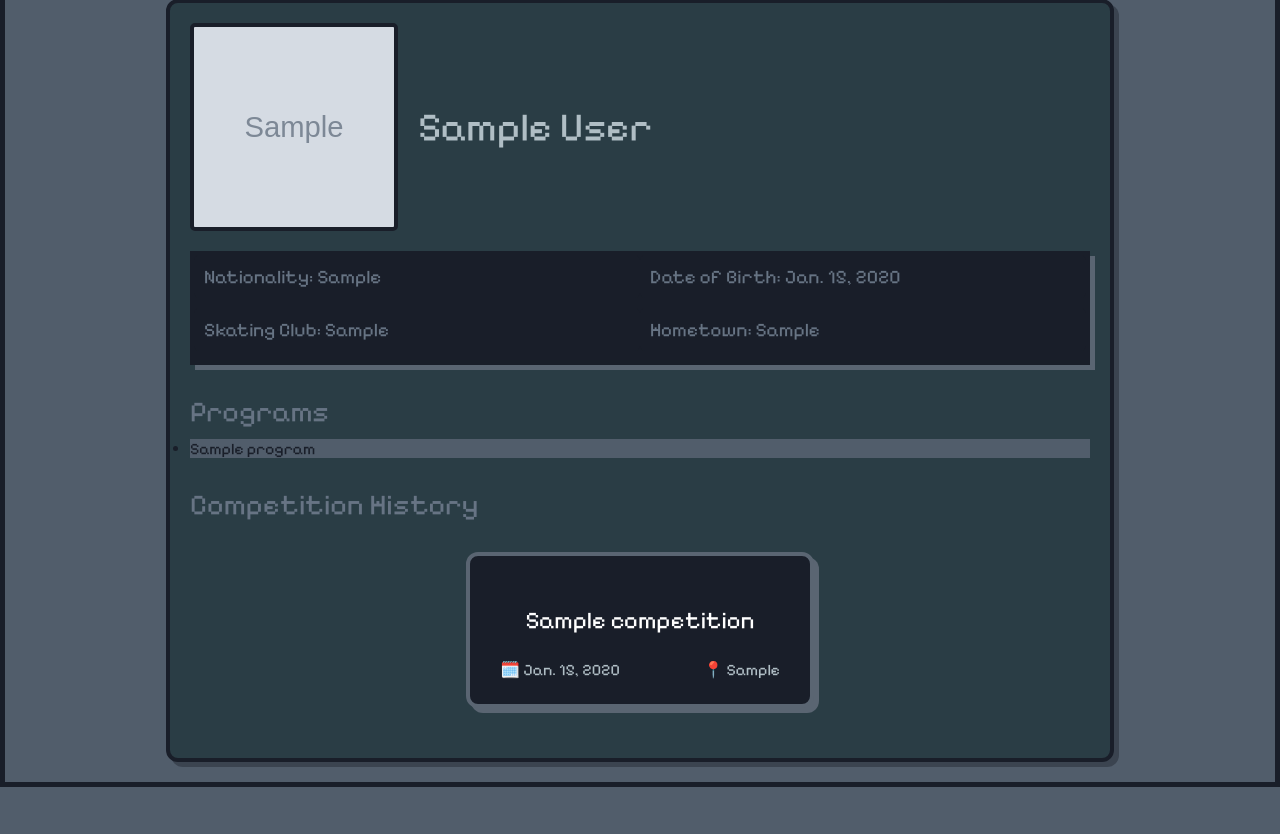
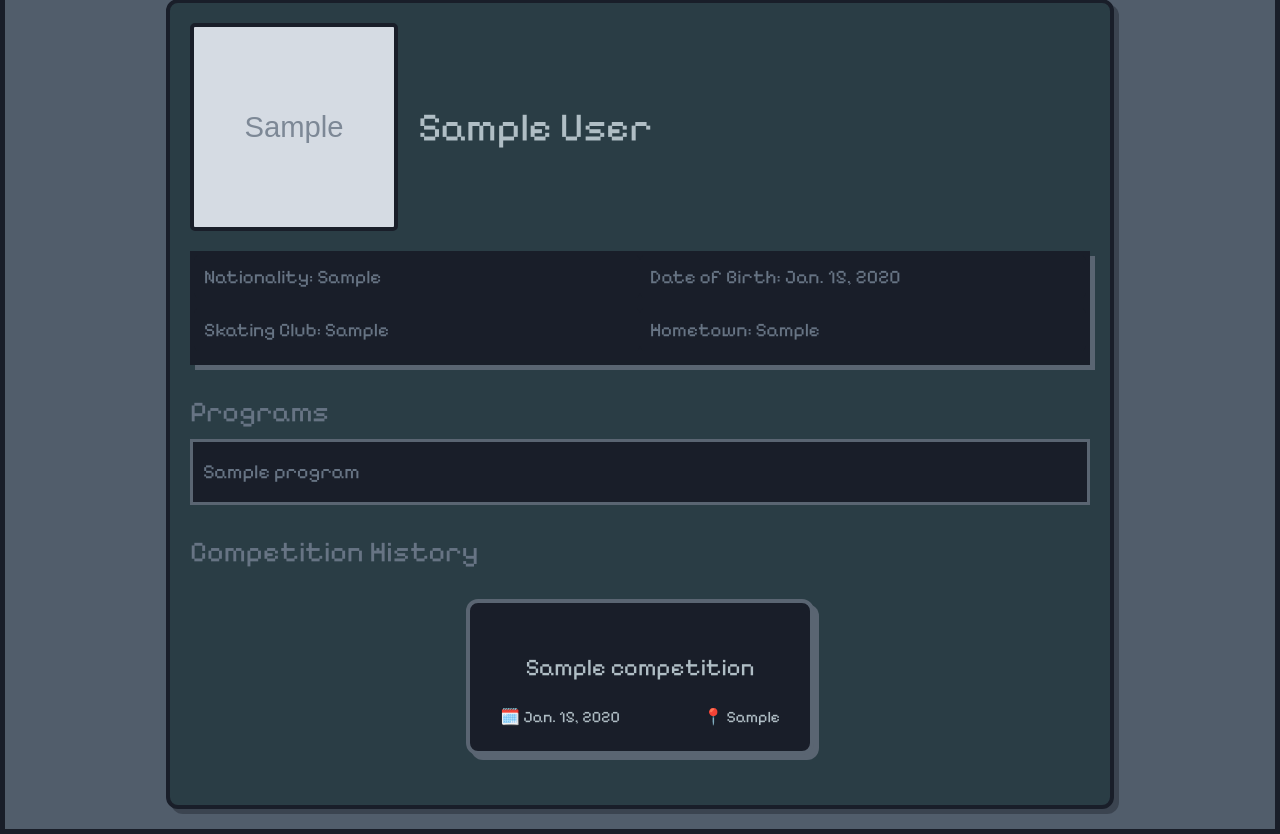
Before and after one commit to elitsamincheva/cs412, a Django app: page /figure_skating_game/skater/1/ in a window 1280 px wide. Shown: the part 302-1136 px from the top of the page. Before the commit the page ends 1089 px from the top, so only its background shows below. Run offline with Django 4.2, Linux system fonts and the light colour scheme; tables that the repository leaves empty hold one stand-in row (values such as "Sample post"); grey boxes marked "Sample" are stand-in pictures.

Commit message:
finish skater detail styling

```diff
--- a/figure_skating_game/templates/figure_skating_game/skater_detail.html
+++ b/figure_skating_game/templates/figure_skating_game/skater_detail.html
@@ -25,13 +25,15 @@
   </div>
 
   <h3>Programs</h3>
-  <ul>
+  <div class="program-list-container">
+    <ul class="program-list">
       {% for program in programs %}
         <li>{{ program.title }}</li>
       {% empty %}
         <li>No programs available.</li>
       {% endfor %}
     </ul>
+  </div>
 
   {% if programs.has_other_pages %}
     <div class="pagination" style="background-color: #2A3D45;">
--- a/static/skating-styles.css
+++ b/static/skating-styles.css
@@ -300,7 +300,7 @@ header nav a:hover {
 /* Competition name */
 .competition-name {
     font-size: 24px;
-    color: #FFFFFF;
+    color: #B0BEC5;
     font-family: 'Pixelify Sans', sans-serif;
     margin-bottom: 10px;
     text-align: center;
@@ -382,6 +382,7 @@ header nav a:hover {
     font-size: 18px;
     margin-bottom: 4px;
     background-color: #2A3D45;
+    color: #B0BEC5;
 }
 
 .winner-score {
@@ -559,3 +560,29 @@ h3 {
     width: 300px;
     margin: 0 auto;
 }
+
+.program-list-container {
+    border: 3px solid #5A6572; /* Add a border for the box */
+    padding: 10px; /* Add some padding inside the box */
+    background-color: #191E29;
+  }
+
+  .program-list {
+    list-style-type: none; /* Remove bullet points */
+    padding: 0; /* Remove default padding for the list */
+    margin: 0; /* Remove default margin for the list */
+    background-color: #191E29;
+  }
+
+  .program-list li {
+    padding: 8px 0; /* Add vertical padding for rows */
+    border-bottom: 1px solid #eee; /* Add a subtle line between rows */
+    background-color: #191E29;
+    color: #677484;
+    font-size: 20px;
+  }
+
+  .program-list li:last-child {
+    border-bottom: none; /* Remove the bottom border for the last item */
+
+  }
```
Lines whose indentation alone changed are shown as unchanged.
